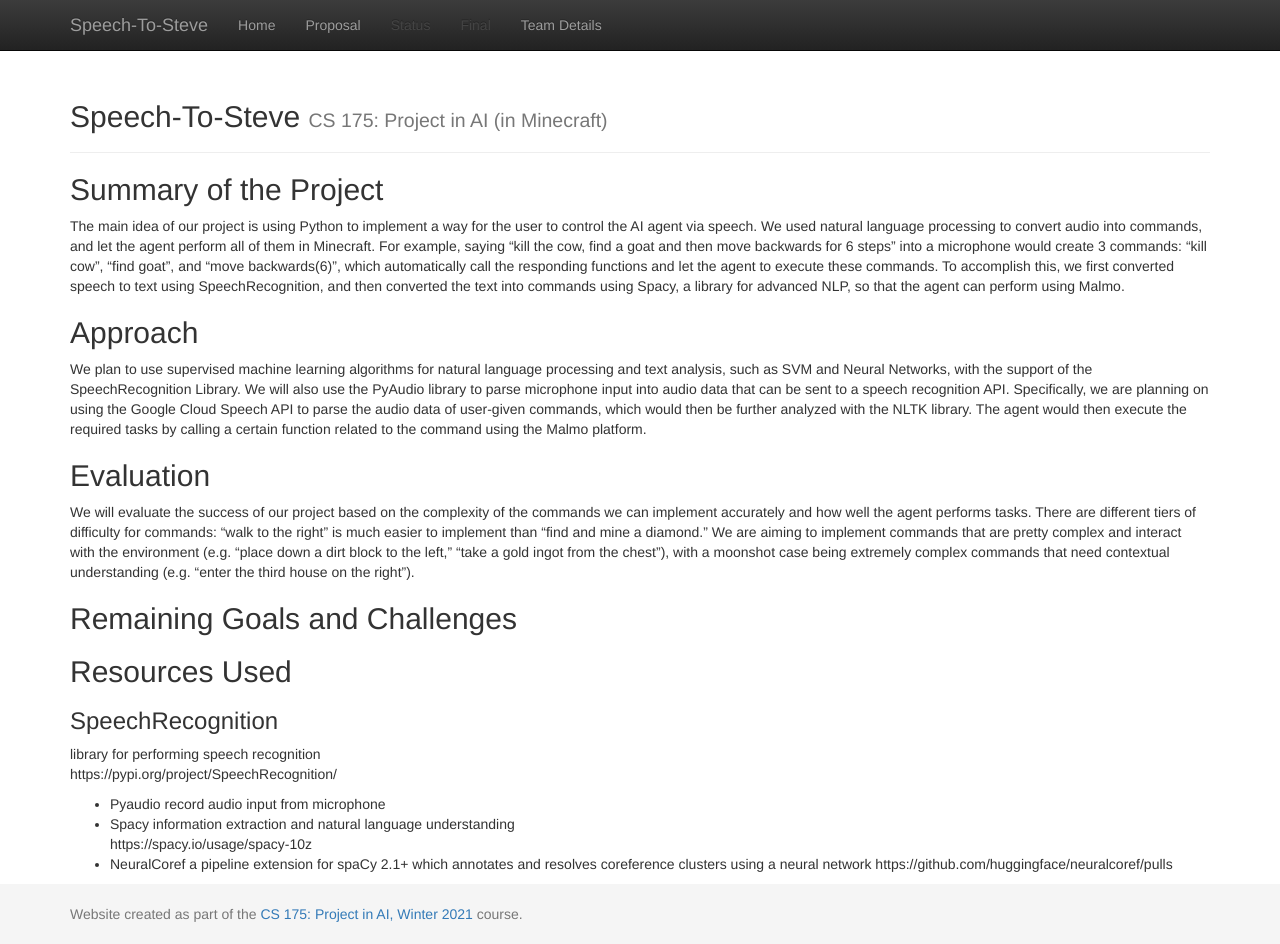
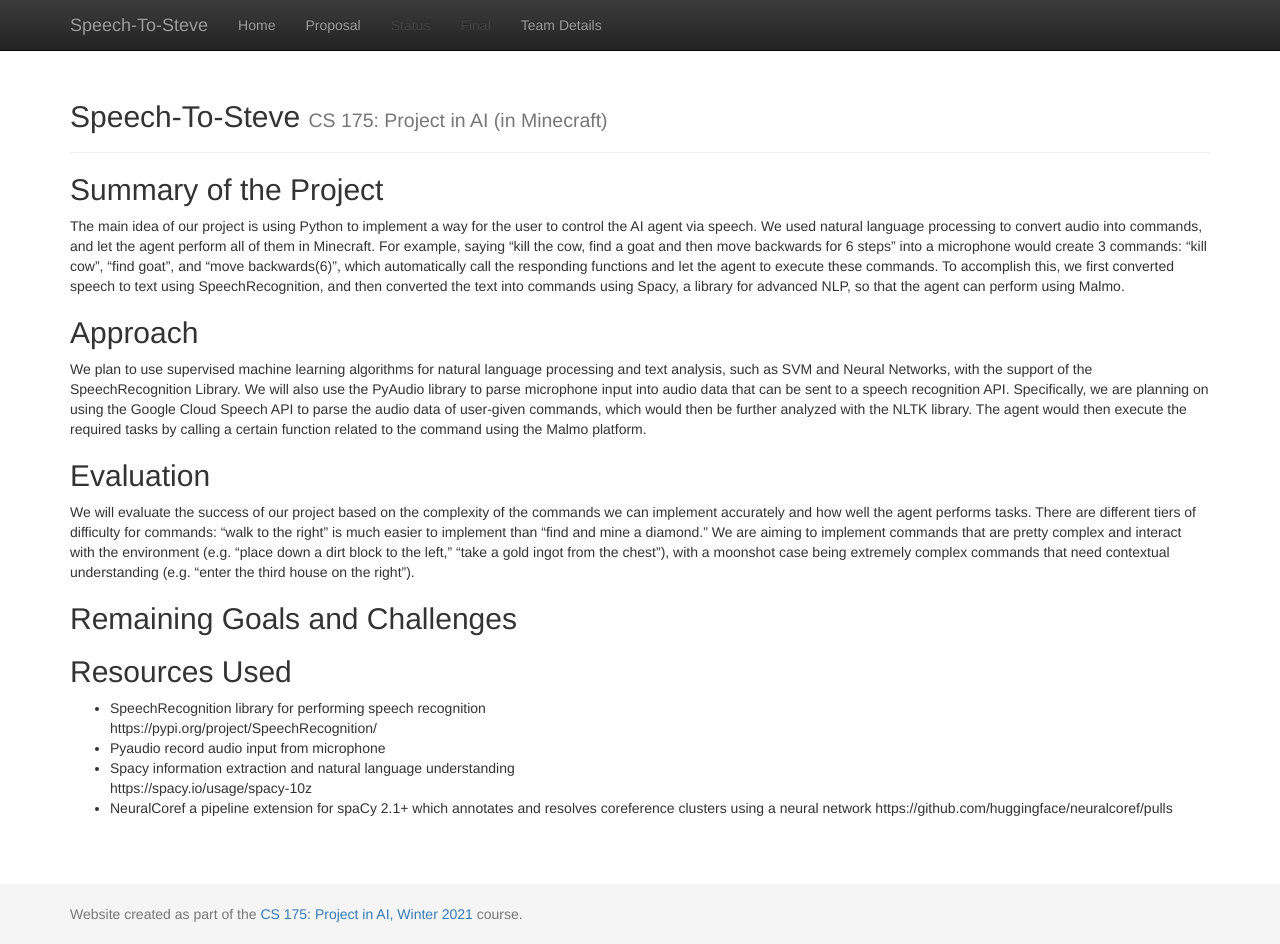
Before and after one commit to geeeeeeeeew/CS-175-Team-Direction-, a Jekyll site: the page built from docs/status/status.md, in a window 1280 px wide and 944 px high. Built offline with Jekyll 4.4.1, drawn with Linux system fonts in a browser that asks for light colours.

```diff
--- a/docs/status/status.md
+++ b/docs/status/status.md
@@ -19,7 +19,7 @@ We will evaluate the success of our project based on the complexity of the comma
 ## Remaining Goals and Challenges
 
 ## Resources Used
-### SpeechRecognition
+- SpeechRecognition
 library for performing speech recognition\
 https://pypi.org/project/SpeechRecognition/
 - Pyaudio
```
